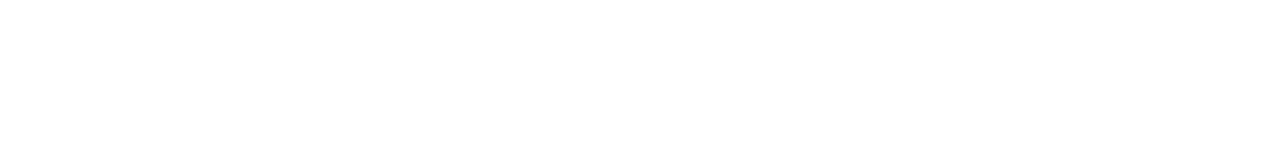
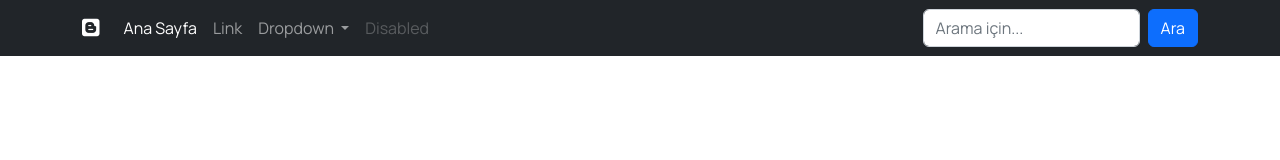
Before and after one commit to mrFurkann/ibb_ecodation_frontend, a plain HTML site: page index.html in a window 1280 px wide. Drawn offline with nearby package versions, Linux system fonts and the light colour scheme.

Commit message:
navbar added

```diff
--- a/index.html
+++ b/index.html
@@ -31,11 +31,62 @@
 
 </head>
 
-<body>
+<body data-bs-spy="scroll" data-bs-target="$navbar_id">
+    <noscript>Bu Browser Javascripti Desteklemiyor.</noscript>
 
     <!-- start codes -->
 
+    <!-- start nav codes -->
+    <nav id="navbar_id" class="navbar navbar-expand-lg bg-body-tertiary navbar-dark bg-dark">
+        <div class="container">  <!-- container-fluid" -->
+          <a class="navbar-brand" href="#"><i class="fa-brands fa-blogger"></i></a>
+          <!-- buttonda redirect yap -->
+          <button class="navbar-toggler" type="button" data-bs-toggle="collapse" data-bs-target="#navbarSupportedContent" aria-controls="navbarSupportedContent" aria-expanded="false" aria-label="Toggle navigation">
+            <span class="navbar-toggler-icon"></span>
+          </button>
+          <div class="collapse navbar-collapse" id="navbarSupportedContent">
+            <ul class="navbar-nav me-auto mb-2 mb-lg-0">
+              <li class="nav-item">
+                <a class="nav-link active" aria-current="page" href="index.html">Ana Sayfa</a>
+              </li>
+              <li class="nav-item">
+                <a class="nav-link" href="#">Link</a>
+              </li>
+              <li class="nav-item dropdown">
+                <a class="nav-link dropdown-toggle" href="#" role="button" data-bs-toggle="dropdown" aria-expanded="false">
+                  Dropdown
+                </a>
+                <ul class="dropdown-menu">
+                  <li><a class="dropdown-item" href="#">Action</a></li>
+                  <li><a class="dropdown-item" href="#">Another action</a></li>
+                  <li><hr class="dropdown-divider"></li>
+                  <li><a class="dropdown-item" href="#">Something else here</a></li>
+                </ul>
+              </li>
+              <li class="nav-item">
+                <a class="nav-link disabled">Disabled</a>
+              </li>
+            </ul>
+            <form class="d-flex" role="search">
+              <input class="form-control me-2" type="search" placeholder="Arama için..." aria-label="Search">
+              <button class="btn btn-primary" type="submit">Ara</button> <!--btn-outline-success-->
+            </form>
+          </div>
+        </div>
+      </nav>
+    <!-- end nav codes -->
 
+    <!-- start header codes -->
+    <header id="header_id"></header>
+    <!-- end header codes -->
+
+    <!-- start main codes -->
+    <main id="main_id"></main>
+    <!-- end main codes -->
+
+    <!-- start footer codes -->
+    <footer id="footer_id"></footer>
+    <!-- end footer codes -->
 
     <!-- end codes -->
 
```
Also changed, not shown: util/Persist.txt (added).
